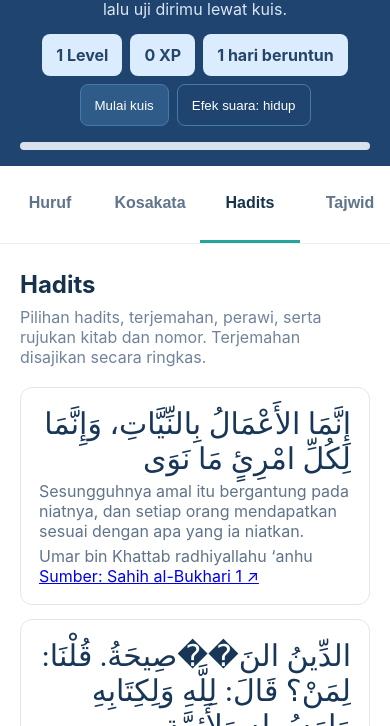
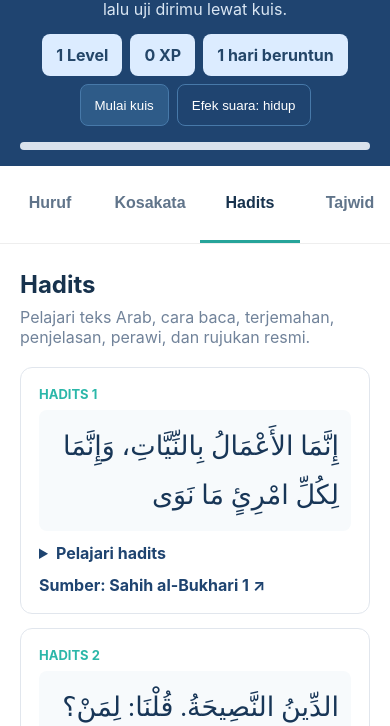
Before and after one commit to mochfarrel2519-eng/belajar-bahasa-arab, a plain HTML site: page index.html in a window 390 px wide. Both pictures are taken after a click on the button "Hadits". Shown: the part 118-844 px from the top of the page. Drawn offline with Linux system fonts and the light colour scheme.

Commit message:
Perluas materi hadits secara detail dan perbaiki aksesibilitas serta tampilannya

```diff
--- a/script.js
+++ b/script.js
@@ -16,38 +16,84 @@ const extra = {
   hadits: [
     {
       arabic: 'إِنَّمَا الأَعْمَالُ بِالنِّيَّاتِ، وَإِنَّمَا لِكُلِّ امْرِئٍ مَا نَوَى',
-      translation: 'Sesungguhnya amal itu bergantung pada niatnya, dan setiap orang mendapatkan sesuai dengan apa yang ia niatkan.',
-      narrator: 'Umar bin Khattab radhiyallahu ‘anhu', source: 'Sahih al-Bukhari 1', url: 'https://sunnah.com/bukhari:1'
+      transliteration: 'Innamal-a‘mālu bin-niyyāt, wa innamā likulli imri’in mā nawā.',
+      translation: 'Sesungguhnya amal perbuatan itu bergantung pada niatnya. Setiap orang memperoleh sesuai niatnya: ada yang berhijrah untuk Allah dan Rasul-Nya, dan ada yang berhijrah untuk meraih dunia atau menikahi wanita.',
+      meaning: 'Hadits ini menegaskan bahwa niat menjadi dasar penilaian amal. Amal lahiriah perlu disertai niat yang lurus agar bernilai ibadah di sisi Allah.',
+      narrator: 'Umar bin Khattab radhiyallahu ‘anhu',
+      source: 'Sahih al-Bukhari 1',
+      url: 'https://sunnah.com/bukhari:1'
     },
     {
-      arabic: 'الدِّينُ النَ��صِيحَةُ. قُلْنَا: لِمَنْ؟ قَالَ: لِلَّهِ وَلِكِتَابِهِ وَلِرَسُولِهِ وَلِأَئِمَّةِ الْمُسْلِمِينَ وَعَامَّتِهِمْ',
-      translation: 'Agama adalah nasihat. Kami bertanya, “Untuk siapa?” Beliau menjawab, “Untuk Allah, kitab-Nya, Rasul-Nya, para pemimpin kaum Muslimin, dan kaum Muslimin pada umumnya.”',
-      narrator: 'Tamim ad-Dari radhiyallahu ‘anhu', source: 'Sahih Muslim 55a', url: 'https://sunnah.com/muslim:55a'
+      arabic: 'الدِّينُ النَّصِيحَةُ. قُلْنَا: لِمَنْ؟ قَالَ: لِلَّهِ وَلِكِتَابِهِ وَلِرَسُولِهِ وَلِأَئِمَّةِ الْمُسْلِمِينَ وَعَامَّتِهِمْ',
+      transliteration: 'Ad-dīnu an-nasīhah. Qulnā: Liman? Qāla: Lillāhi wa likitābihī wa lirasūlihī wa li-a’immatil-muslimīna wa ‘āmmatihim.',
+      translation: 'Agama adalah nasihat. Kami bertanya, “Untuk siapa?” Beliau menjawab, “Untuk Allah, kitab-Nya, Rasul-Nya, para pemimpin kaum Muslimin, dan seluruh kaum Muslimin.”',
+      meaning: 'Nasihat mencakup keikhlasan kepada Allah, memperlakukan kitab dan Rasul-Nya sesuai ajaran Islam, mematuhi pemimpin dalam kebaikan, serta menginginkan kebaikan bagi sesama Muslim.',
+      narrator: 'Tamim ad-Dari radhiyallahu ‘anhu',
+      source: 'Sahih Muslim 55a',
+      url: 'https://sunnah.com/muslim:55a'
     },
     {
       arabic: 'خَيْرُكُمْ مَنْ تَعَلَّمَ الْقُرْآنَ وَعَلَّمَهُ',
+      transliteration: 'Khairukum man ta‘allamal-Qur’āna wa ‘allamahū.',
       translation: 'Sebaik-baik kalian adalah orang yang mempelajari Al-Qur’an dan mengajarkannya.',
-      narrator: 'Utsman bin Affan radhiyallahu ‘anhu', source: 'Sahih al-Bukhari 5027', url: 'https://sunnah.com/bukhari:5027'
+      meaning: 'Hadits mendorong umat untuk membaca, memahami, menghafal, dan menyampaikan Al-Qur’an dengan benar. Aktivitas belajar dan mengajar sama-sama bernilai ibadah.',
+      narrator: 'Utsman bin Affan radhiyallahu ‘anhu',
+      source: 'Sahih al-Bukhari 5027',
+      url: 'https://sunnah.com/bukhari:5027'
     },
     {
       arabic: 'الْمُسْلِمُ مَنْ سَلِمَ الْمُسْلِمُونَ مِنْ لِسَانِهِ وَيَدِهِ',
-      translation: 'Seorang Muslim adalah orang yang kaum Muslimin selamat dari gangguan lisan dan tangannya.',
-      narrator: 'Abdullah bin Amr radhiyallahu ‘anhuma', source: 'Sahih al-Bukhari 10', url: 'https://sunnah.com/bukhari:10'
+      transliteration: 'Al-Muslimu man salimal-Muslimūna min lisānihī wa yadih.',
+      translation: 'Seorang Muslim adalah orang yang kaum Muslimin lain selamat dari gangguan lisan dan tangannya.',
+      meaning: 'Keutuhan seorang Muslim terlihat dari sikap menjaga keamanan orang lain. Jangan menyakiti dengan perkataan, ancaman, kekerasan, atau perbuatan yang merugikan.',
+      narrator: 'Abdullah bin Amr radhiyallahu ‘anhuma',
+      source: 'Sahih al-Bukhari 10',
+      url: 'https://sunnah.com/bukhari:10'
     },
     {
       arabic: 'لَا ضَرَرَ وَلَا ضِرَارَ',
-      translation: 'Tidak boleh menimbulkan bahaya bagi diri sendiri maupun orang lain.',
-      narrator: 'Diriwayatkan dari Abu Sa’id al-Khudri radhiyallahu ‘anhu', source: 'Sunan Ibn Majah 2340', url: 'https://sunnah.com/ibnmajah:2340'
+      transliteration: 'Lā darara wa lā dirār.',
+      translation: 'Tidak boleh menimbulkan bahaya atau mudarat, dan tidak boleh membalas mudarat dengan mudarat lainnya.',
+      meaning: 'Islam melarang perbuatan yang merugikan diri sendiri atau orang lain. Prinsip ini menjadi dasar larangan bahaya serta penyelesaian sengketa secara adil.',
+      narrator: 'Abu Sa’id al-Khudri radhiyallahu ‘anhu',
+      source: 'Sunan Ibnu Majah 2340',
+      url: 'https://sunnah.com/ibnmajah:2340'
     },
     {
-      arabic: 'الإِيمَانُ بِضْعٌ وَسَبْعُونَ شُعْبَةً، فَأَفْضَلُهَا قَوْلُ لَا إِلَهَ إِلَّا اللَّهُ، وَأَدْنَاهَا إِمَاطَةُ الأَذَى عَنِ الطَّرِيقِ، وَالْحَيَاءُ شُعْبَةٌ مِنَ الإِيمَانِ',
-      translation: 'Iman memiliki lebih dari tujuh puluh cabang. Yang paling utama adalah ucapan “Laa ilaaha illallah”, yang paling rendah menyingkirkan gangguan dari jalan, dan malu adalah salah satu cabang iman.',
-      narrator: 'Abu Hurairah radhiyallahu ‘anhu', source: 'Sahih Muslim 35a', url: 'https://sunnah.com/muslim:35a'
+      arabic: 'الإِيمَانُ بِضْعٌ وَسَبْعُونَ أَوْ بِضْعٌ وَسِتُّونَ شُعْبَةً، فَأَفْضَلُهَا قَوْلُ لَا إِلَهَ إِلَّا اللَّهُ، وَأَدْنَاهَا إِمَاطَةُ الأَذَى عَنِ الطَّرِيقِ، وَالْحَيَاءُ شُعْبَةٌ مِنَ الإِيمَانِ',
+      transliteration: 'Al-īmānu bid‘un wa sab‘ūna aw bid‘un wa sittūna shu‘bat(an)...',
+      translation: 'Iman memiliki lebih dari tujuh puluh cabang—ada riwayat lebih dari enam puluh cabang. Paling tinggi adalah ucapan laa ilaaha illallah, paling rendah menyingkirkan gangguan dari jalan, dan malu adalah salah satu cabang iman.',
+      meaning: 'Iman bukan hanya keyakinan dalam hati, tetapi juga ucapan dan amal. Cabang-cabangnya mencakup ibadah besar maupun kebaikan kecil dalam kehidupan sehari-hari.',
+      narrator: 'Abu Hurairah radhiyallahu ‘anhu',
+      source: 'Sahih Muslim 35a',
+      url: 'https://sunnah.com/muslim:35a'
     },
     {
       arabic: 'لَا يُؤْمِنُ أَحَدُكُمْ حَتَّى يُحِبَّ لِأَخِيهِ مَا يُحِبُّ لِنَفْسِهِ',
-      translation: 'Tidak sempurna iman salah seorang dari kalian sampai ia mencintai untuk saudaranya apa yang ia cintai untuk dirinya sendiri.',
-      narrator: 'Anas bin Malik radhiyallahu ‘anhu', source: 'Sahih al-Bukhari 13', url: 'https://sunnah.com/bukhari:13'
+      transliteration: 'Lā yu’minu aḥadukum hattā yuhibba li-akhīhi mā yuhibbu linafsih.',
+      translation: 'Tidak sempurna iman seseorang dari kalian sampai ia mencintai untuk saudaranya apa yang ia cintai untuk dirinya sendiri.',
+      meaning: 'Hadits ini mengajarkan rasa persaudaraan, kejujuran, empati, dan larangan untuk menginginkan kebaikan hanya bagi diri sendiri.',
+      narrator: 'Anas bin Malik radhiyallahu ‘anhu',
+      source: 'Sahih al-Bukhari 13',
+      url: 'https://sunnah.com/bukhari:13'
+    },
+    {
+      arabic: 'تَبَسُّمُكَ فِي وَجْهِ أَخِيكَ لَكَ صَدَقَةٌ',
+      transliteration: 'Tabassumuka fī wajhi akhīka laka ṣadaqah.',
+      translation: 'Senyum manismu di hadapan saudaramu adalah sedekah bagimu.',
+      meaning: 'Keimanan juga tampak dalam perilaku ringan yang membawa kebaikan. Ekspresi ramah dapat menguatkan hubungan sosial dan dianggap sebagai sedekah.',
+      narrator: 'Abu Dzar al-Ghifari radhiyallahu ‘anhu',
+      source: 'Jami‘ at-Tirmidzi 1956',
+      url: 'https://sunnah.com/tirmidhi:1956'
+    },
+    {
+      arabic: 'مَنْ كَانَ يُؤْمِنُ بِاللَّهِ وَالْيَوْمِ الْآخِرِ فَلْيَقُلْ خَيْرًا أَوْ لِيَصْمُتْ',
+      transliteration: 'Man kāna yu’minu billāhi wal-yaumil-ākhiri falyaqul khairan aw liyaṣmut.',
+      translation: 'Barang siapa beriman kepada Allah dan hari akhir, hendaklah berkata baik atau diam.',
+      meaning: 'Hadits ini mengajarkan pengendalian lisan. Jika perkataan belum tentu baik, diam lebih aman daripada mengucapkan sesuatu yang menyakiti atau menimbulkan fitnah.',
+      narrator: 'Abu Hurairah radhiyallahu ‘anhu',
+      source: 'Sahih al-Bukhari 6018',
+      url: 'https://sunnah.com/bukhari:6018'
     }
   ],
   tajwid: [
@@ -57,10 +103,13 @@ const extra = {
     ['Gunnah','Dengungan pada nun atau mim bertasydid']
   ],
   fikih: [
-    ['الوضوء','Wudhu','Membersihkan anggota badan tertentu sebelum salat'], ['الصلاة','Salat','Ibadah wajib lima waktu'],
-    ['الصيام','Puasa','Menahan diri dari hal yang membatalkan'], ['الزكاة','Zakat','Kewajiban memberikan harta kepada yang berhak'],
-    ['الحج','Haji','Ibadah ke Baitullah pada waktu tertentu'], ['الطهارة','Thaharah','Bersuci dari hadas dan najis'],
-    ['الجنابة','Janabah','Keadaan hadas besar yang perlu mandi wajib']
+    ['الوضوء','Wudhu','Membasuh muka, kedua tangan, mengusap kepala, dan membasuh kedua kaki dengan urutan tertentu.'],
+    ['الصلاة','Salat','Ibadah wajib lima waktu yang dimulai dengan takbir dan diakhiri salam.'],
+    ['الصيام','Puasa','Menahan makan, minum, dan hal yang membatalkan dari terbit fajar hingga terbenam matahari.'],
+    ['الزكاة','Zakat','Harta wajib diberikan kepada golongan yang berhak jika telah memenuhi nisab dan haul.'],
+    ['الحج','Haji','Ibadah ke Baitullah pada musim tertentu yang wajib bagi yang mampu.'],
+    ['الطهارة','Thaharah','Bersuci dari hadas dan najis menggunakan air atau cara yang disyariatkan.'],
+    ['الجنابة','Janabah','Keadaan hadas besar yang berakhir setelah mandi wajib sesuai syariat.']
   ]
 };
 
@@ -90,10 +139,7 @@ let xp = Number(saved.xp) || 0;
 let streak = Number(saved.streak) || 0;
 let lastVisit = saved.lastVisit || '';
 
-function todayKey() {
-  const d = new Date();
-  return `${d.getFullYear()}-${d.getMonth()+1}-${d.getDate()}`;
-}
+function todayKey() { const d = new Date(); return `${d.getFullYear()}-${d.getMonth()+1}-${d.getDate()}`; }
 
 function updateVisitStreak() {
   const today = todayKey();
@@ -103,15 +149,13 @@ function updateVisitStreak() {
     const todayDate = new Date(today);
     const diff = Math.round((todayDate - previous) / 86400000);
     streak = diff === 1 ? streak + 1 : 1;
-  } else {
-    streak = 1;
-  }
+  } else streak = 1;
   lastVisit = today;
   saveProgress();
 }
 
 function saveProgress() {
-  try { localStorage.setItem(STORAGE_KEY, JSON.stringify({ xp, streak, lastVisit })); } catch (_) { /* Storage may be disabled. */ }
+  try { localStorage.setItem(STORAGE_KEY, JSON.stringify({ xp, streak, lastVisit })); } catch (_) {}
 }
 
 function updateStats() {
@@ -123,22 +167,8 @@ function updateStats() {
 
 function renderLetters() {
   const [ar, name, roman] = letters[selected];
-  panel.innerHTML = `
-    <h2>28 huruf hijaiyah</h2>
-    <p class="subtitle">Ketuk huruf untuk melihat nama dan cara bacanya.</p>
-    <div class="letter-card">
-      <div class="arabic">${ar}</div>
-      <div class="letter-info"><strong>${name}</strong><span>Dibaca: ${roman}</span></div>
-      <button class="listen" id="listenLetter">Dengarkan</button>
-    </div>
-    <div class="letter-grid">
-      ${letters.map((l,i) => `<button class="letter-button ${i===selected?'selected':''}" data-index="${i}">${l[0]}<small>${l[1]}</small></button>`).join('')}
-    </div>`;
-  document.querySelectorAll('.letter-button').forEach(btn => btn.addEventListener('click', () => {
-    selected = Number(btn.dataset.index);
-    renderLetters();
-    speak(letters[selected][0]);
-  }));
+  panel.innerHTML = `<h2>28 huruf hijaiyah</h2><p class="subtitle">Ketuk huruf untuk melihat nama dan cara bacanya.</p><div class="letter-card"><div class="arabic">${ar}</div><div class="letter-info"><strong>${name}</strong><span>Dibaca: ${roman}</span></div><button class="listen" id="listenLetter">Dengarkan</button></div><div class="letter-grid">${letters.map((l,i) => `<button class="letter-button ${i===selected?'selected':''}" data-index="${i}">${l[0]}<small>${l[1]}</small></button>`).join('')}</div>`;
+  document.querySelectorAll('.letter-button').forEach(btn => btn.addEventListener('click', () => { selected = Number(btn.dataset.index); renderLetters(); speak(letters[selected][0]); }));
   document.getElementById('listenLetter').addEventListener('click', () => speak(ar));
 }
 
@@ -146,54 +176,46 @@ function renderCards(type) {
   const items = extra[type];
   const title = type[0].toUpperCase() + type.slice(1);
   if (type === 'hadits') {
-    panel.innerHTML = `<h2>${title}</h2><p class="subtitle">Pilihan hadits, terjemahan, perawi, serta rujukan kitab dan nomor. Terjemahan disajikan secara ringkas.</p><div class="cards">${items.map(item => `
+    panel.innerHTML = `<h2>${title}</h2><p class="subtitle">Pelajari teks Arab, cara baca, terjemahan, penjelasan, perawi, dan rujukan resmi.</p><div class="cards hadith-grid">${items.map((item, index) => `
       <article class="card hadith-card">
-        <span class="ar" lang="ar" dir="rtl">${item.arabic}</span>
-        <p>${item.translation}</p>
-        <p class="hadith-narrator">${item.narrator}</p>
+        <div class="hadith-number">Hadits ${index + 1}</div>
+        <span class="ar hadith-arabic" lang="ar" dir="rtl">${item.arabic}</span>
+        <details class="hadith-details"><summary>Pelajari hadits</summary>
+          <div class="hadith-section"><strong>Transliterasi</strong><p>${item.transliteration}</p></div>
+          <div class="hadith-section"><strong>Terjemahan ringkas</strong><p>${item.translation}</p></div>
+          <div class="hadith-section"><strong>Makna &amp; penerapan</strong><p>${item.meaning}</p></div>
+          <div class="hadith-section"><strong>Perawi</strong><p>${item.narrator}</p></div>
+        </details>
         <a class="hadith-source" href="${item.url}" target="_blank" rel="noopener noreferrer">Sumber: ${item.source} ↗</a>
       </article>`).join('')}</div>`;
     return;
   }
   panel.innerHTML = `<h2>${title}</h2><p class="subtitle">Materi ringkas untuk dipelajari.</p><div class="cards">${items.map(item => {
-    if (item.length === 3) {
-      return `<article class="card"><span class="ar">${item[0]}</span><strong>${item[1]}</strong><p>${item[2]}</p></article>`;
-    }
+    if (item.length === 3) return `<article class="card"><span class="ar">${item[0]}</span><strong>${item[1]}</strong><p>${item[2]}</p></article>`;
     return `<article class="card"><span class="ar">${item[0]}</span><p>${item[1]}</p></article>`;
   }).join('')}</div>`;
 }
 
-function shuffled(items) {
-  return [...items].sort(() => Math.random() - 0.5);
-}
+function shuffled(items) { return [...items].sort(() => Math.random() - 0.5); }
 
-function startQuiz() {
-  quizIndex = 0;
-  quizScore = 0;
-  quizOrder = shuffled(quizQuestions).slice(0, 10);
-  renderQuiz();
-}
+function startQuiz() { quizIndex = 0; quizScore = 0; quizOrder = shuffled(quizQuestions).slice(0, 10); renderQuiz(); }
 
 function renderQuiz() {
   if (quizIndex >= quizOrder.length) {
     const percentage = Math.round((quizScore / quizOrder.length) * 100);
+    xp += quizScore * 2;
+    saveProgress();
+    updateStats();
     panel.innerHTML = `<div class="quiz result"><h2>Hasil Kuis</h2><strong>${quizScore}/${quizOrder.length}</strong><p>Nilai akhir: ${percentage}</p><p>${percentage >= 70 ? 'Bagus! Kamu sudah menguasai materi dasar.' : 'Terus belajar, hasilmu akan semakin baik!'}</p><button class="restart" id="restartQuiz">Ulangi Kuis</button></div>`;
     document.getElementById('restartQuiz').addEventListener('click', startQuiz);
     return;
   }
-
   const current = quizOrder[quizIndex];
   panel.innerHTML = `<h2>Kuis</h2><p class="subtitle">Jawab soal untuk mendapatkan XP.</p><div class="quiz"><div class="quiz-meta"><span>Soal ${quizIndex + 1} dari ${quizOrder.length}</span><span>Skor ${quizScore}</span></div><h3>${current.question}</h3><div class="options">${shuffled(current.options).map(option => `<button class="option" data-answer="${option}">${option}</button>`).join('')}</div></div>`;
-
   document.querySelectorAll('.option').forEach(btn => btn.addEventListener('click', () => {
     const correct = btn.dataset.answer === current.answer;
     btn.classList.add(correct ? 'correct' : 'wrong');
-    if (correct) {
-      quizScore++;
-      xp += 10;
-      saveProgress();
-      updateStats();
-    }
+    if (correct) { quizScore++; xp += 10; saveProgress(); updateStats(); }
     document.querySelectorAll('.option').forEach(b => b.disabled = true);
     setTimeout(() => { quizIndex++; renderQuiz(); }, 700);
   }));
@@ -203,8 +225,7 @@ function speak(text) {
   if (!soundEnabled || !('speechSynthesis' in window)) return;
   const utterance = new SpeechSynthesisUtterance(text);
   utterance.lang = 'ar-SA';
-  speechSynthesis.cancel();
-  speechSynthesis.speak(utterance);
+  speechSynthesis.cancel(); speechSynthesis.speak(utterance);
 }
 
 function activateTab(type) {
@@ -216,10 +237,7 @@ function activateTab(type) {
 
 document.querySelectorAll('.tab').forEach(tab => tab.addEventListener('click', () => activateTab(tab.dataset.tab)));
 document.getElementById('practiceBtn').addEventListener('click', () => activateTab('kuis'));
-document.getElementById('soundBtn').addEventListener('click', e => {
-  soundEnabled = !soundEnabled;
-  e.target.textContent = 'Efek suara: ' + (soundEnabled ? 'hidup' : 'mati');
-});
+document.getElementById('soundBtn').addEventListener('click', e => { soundEnabled = !soundEnabled; e.target.textContent = 'Efek suara: ' + (soundEnabled ? 'hidup' : 'mati'); });
 
 updateVisitStreak();
 updateStats();
--- a/styles.css
+++ b/styles.css
@@ -9,6 +9,7 @@
 
 * { box-sizing: border-box; }
 body { margin: 0; font-family: Inter, Arial, sans-serif; color: var(--ink); background: #fff; }
+button, summary, a { -webkit-tap-highlight-color: transparent; }
 .hero { background: var(--blue); color: white; }
 .hero-inner { max-width: 850px; margin: auto; padding: 30px 20px 16px; text-align: center; }
 .hero h1 { margin: 0 0 7px; font-size: clamp(25px, 4vw, 38px); }
@@ -41,6 +42,17 @@ body { margin: 0; font-family: Inter, Arial, sans-serif; color: var(--ink); back
 .card .ar { display: block; text-align: right; color: #183657; font-family: serif; font-size: 30px; }
 .card strong { display: block; margin: 7px 0 3px; }
 .card p { margin: 5px 0 0; color: #60748a; }
+.hadith-grid { grid-template-columns: repeat(2, 1fr); }
+.hadith-card { display: flex; flex-direction: column; min-width: 0; }
+.hadith-number { margin-bottom: 8px; color: #2bb7a9; font-size: 13px; font-weight: 700; text-transform: uppercase; }
+.hadith-arabic { padding: 12px; background: #f7fafc; border-radius: 8px; line-height: 1.8; font-size: 27px !important; }
+.hadith-details { margin: 12px 0; }
+.hadith-details summary { cursor: pointer; color: #1f4470; font-weight: 700; }
+.hadith-section { margin-top: 12px; }
+.hadith-section strong { color: #183657; }
+.hadith-narrator { font-style: italic; }
+.hadith-source { margin-top: auto; color: #1f4470; font-weight: 700; text-decoration: none; }
+.hadith-source:hover { text-decoration: underline; }
 .quiz { border: 1px solid #dde5ee; border-radius: 14px; padding: 22px; }
 .quiz-meta { display: flex; justify-content: space-between; color: #71839a; }
 .options { display: grid; grid-template-columns: repeat(2, 1fr); gap: 10px; margin-top: 16px; }
@@ -57,6 +69,6 @@ body { margin: 0; font-family: Inter, Arial, sans-serif; color: var(--ink); back
   .letter-grid { grid-template-columns: repeat(4, 1fr); }
   .letter-card { grid-template-columns: 70px 1fr; padding: 14px 20px; }
   .letter-card .listen { grid-column: 2; justify-self: start; }
-  .cards { grid-template-columns: 1fr; }
+  .cards, .hadith-grid { grid-template-columns: 1fr; }
   .options { grid-template-columns: 1fr; }
 }
```
